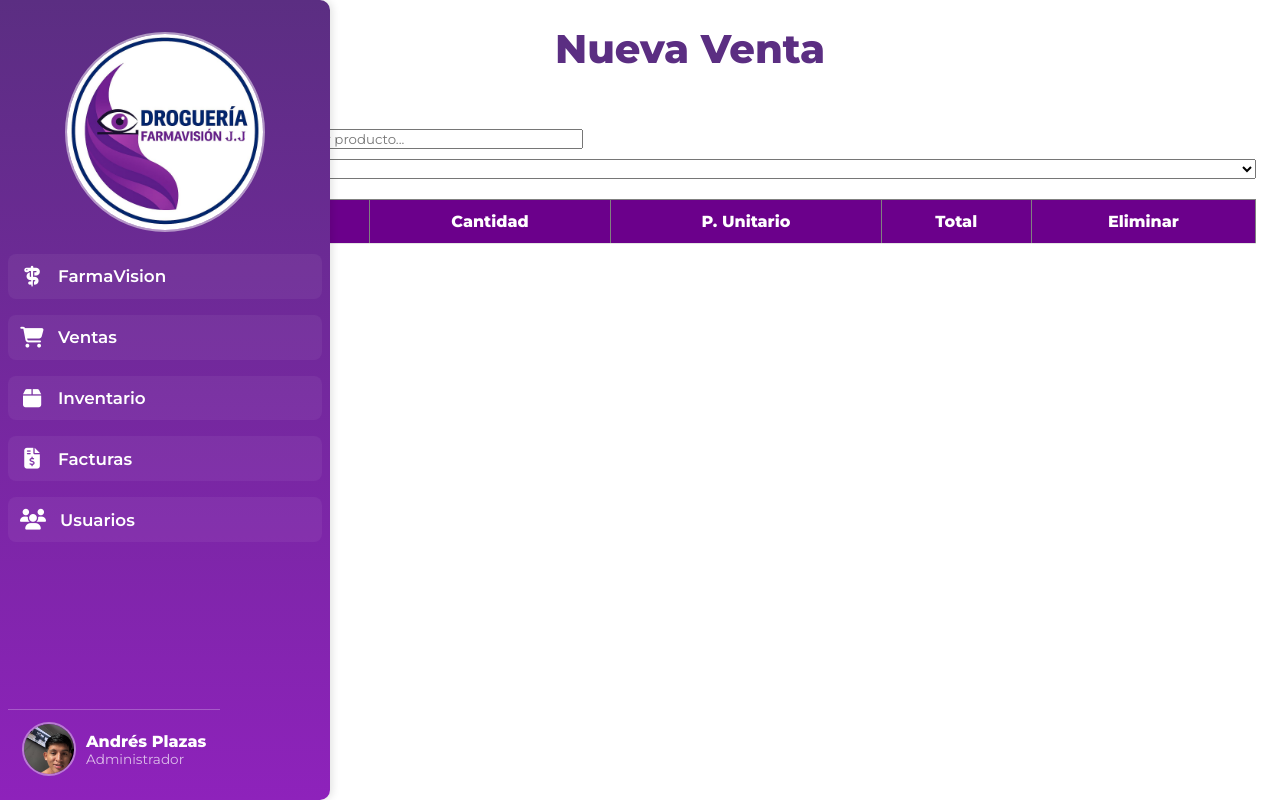
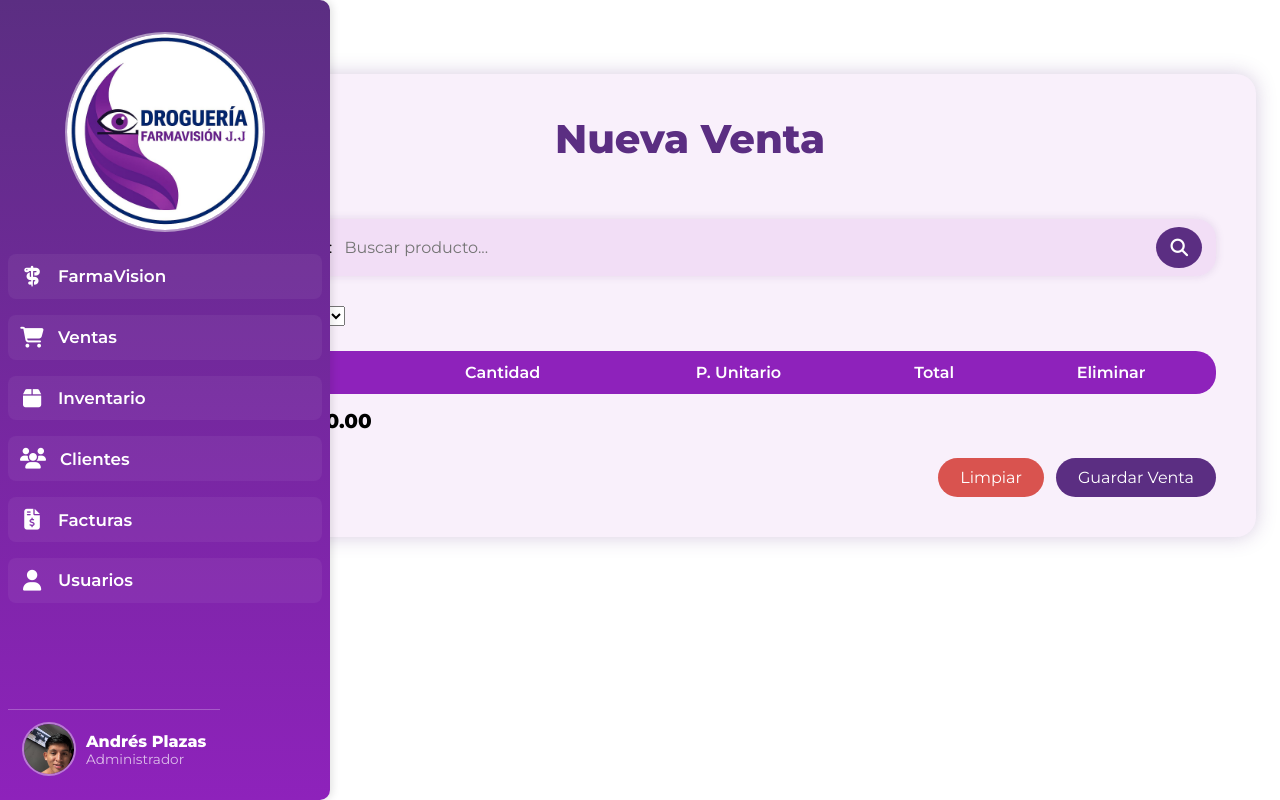
Before and after one commit to AndresPlaz4s/FACTURACION, a Django app: page /ventas/ in a window 1280 px wide. Run offline with Django 4.2, Linux system fonts and the light colour scheme; the visitor is signed in with stand-in values (Sample User, id 1); data that the repository does not hold is empty.

Commit message:
css actualizado

```diff
--- a/facturacion/static/css/estilos.css
+++ b/facturacion/static/css/estilos.css
@@ -232,7 +232,7 @@
 }
 
 /* ===== CAJA VENTAS ===== */
-.caja-ventas {
+.caja-global {
     background: rgba(171, 73, 204, 0.08);
     backdrop-filter: blur(8px);
     border-radius: 20px;
@@ -242,7 +242,7 @@
     margin: 50px auto;
     transition: 0.4s ease;
 }
-.caja-ventas h3 {
+.caja-global h3 {
     margin-left: 11px !important;
 }
 
@@ -532,3 +532,12 @@
     height: 200px;
     opacity: 1;
 }
+
+textarea {
+    resize: none;
+}
+.descripcion-textarea {
+    display: block;
+    resize: none;
+    width: 100%;
+}
--- a/facturacion/templates/facturacion/crear_cliente.html
+++ b/facturacion/templates/facturacion/crear_cliente.html
@@ -4,12 +4,17 @@
 
 {% block content %}
 
+<div class="caja-formulario">
 <h1>Crear cliente</h1>
 <form method="post">
     {% csrf_token %}
 
     {{ form.as_p }}
     <button type="submit"> Guardar </button>
+    <div class="volver-inventario">
+        <a href="{% url 'facturacion:cliente' %}">← Volver al inventario</a>
+    </div>
 </form>
+</div>
 
 {% endblock %}
--- a/facturacion/templates/facturacion/partials/navbar.html
+++ b/facturacion/templates/facturacion/partials/navbar.html
@@ -21,13 +21,18 @@
         <span>Inventario</span>
     </a>
 
+    <a href="{% url 'facturacion:cliente' %}">
+        <i class="fa-solid fa-users"></i>
+        <span>Clientes</span>
+    </a>
+
     <a href="{% url 'facturacion:facturas' %}">
         <i class="fa-solid fa-file-invoice-dollar"></i>
         <span>Facturas</span>
     </a>
 
     <a href="{% url 'facturacion:usuarios' %}">
-        <i class="fa-solid fa-users"></i>
+        <i class="fa-solid fa-user"></i>
         <span>Usuarios</span>
     </a>
 
--- a/facturacion/templates/facturacion/ventas.html
+++ b/facturacion/templates/facturacion/ventas.html
@@ -5,10 +5,12 @@
 
 {% block content %}
 
-<h1>Nueva Venta</h1>
+<div class="caja-global">
+
+    <h1 style="text-align:center;">Nueva Venta</h1>
 
     <!-- CLIENTE -->
-<div>
+    <div style="margin-top: 15px;">
         <label>Cliente:</label>
         <select id="cliente">
             <option value="">--------</option>
@@ -18,14 +20,17 @@
         </select>
     </div>
 
-<!-- BUSCADOR -->
-<div style="margin-top: 15px;">
+    <!-- BUSCADOR PRODUCTOS -->
+    <div class="buscador" style="margin-top: 15px;">
         <label>Agregar productos:</label>
-    <input type="text" id="buscarProducto" placeholder="Buscar producto..." style="width:300px;">
+        <input type="text" id="buscarProducto" placeholder="Buscar producto..." />
+        <button id="btnBuscar">
+            <i class="fa-solid fa-magnifying-glass"></i>
+        </button>
     </div>
 
     <!-- SELECT ORIGINAL -->
-<select id="selectProducto" style="width: 100%; margin-top: 10px;">
+    <select id="selectProducto" class="select-producto">
         <option value="">Seleccione un producto</option>
         {% for p in productos %}
             <option value="{{ p.id }}" data-precio="{{ p.precio }}">
@@ -35,7 +40,7 @@
     </select>
 
     <!-- TABLA -->
-<table border="1" style="width:100%; margin-top:20px;">
+    <table id="tablaNotas" style="margin-top:25px;">
         <thead>
             <tr>
                 <th>Producto</th>
@@ -48,14 +53,21 @@
         <tbody id="grupoinputs"></tbody>
     </table>
 
-<h3 style="margin-top:10px;">Total Venta: $ <span id="totalVenta">0.00</span></h3>
+    <h3 style="margin-top:15px; font-size:20px;">Total Venta: $
+        <span id="totalVenta">0.00</span>
+    </h3>
 
     <form id="formVenta" method="POST">
         {% csrf_token %}
         <input type="hidden" name="data" id="dataVenta">
-    <button type="submit">Guardar Venta</button>
+
+        <div class="btn">
+            <button type="reset" class="btn-limpiar">Limpiar</button>
+            <button type="submit" class="btn-confirmar">Guardar Venta</button>
+        </div>
     </form>
 
+</div>
 
 <script>
 
```
Also changed, not shown: facturacion/templates/facturacion/cliente.html (+14 -12 lines), facturacion/templates/facturacion/inventario.html (+4 -6 lines), facturacion/templates/facturacion/editar_cliente.html (line endings or trailing spaces), facturacion/templates/facturacion/editar_producto.html (line endings or trailing spaces). Lines whose indentation alone changed are shown as unchanged.
